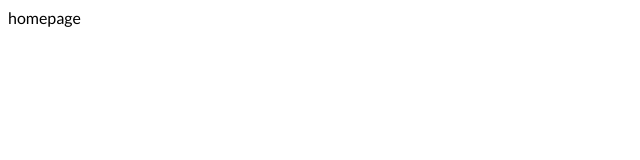
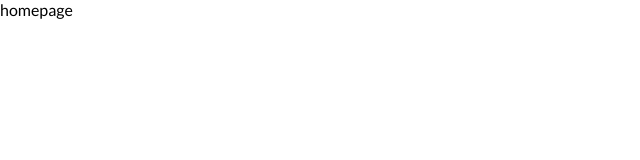
Before and after one commit to m-zs/auction-house-client, a React (Create React App) app: page / in a window 1280 px wide. Shown: the top 160 px of the page, without its empty margins (0-640 px from the left). Built offline with nearby package versions, Linux system fonts and the light colour scheme.

Commit message:
chore: add theme

```diff
--- a/src/index.tsx
+++ b/src/index.tsx
@@ -1,8 +1,9 @@
 import React from "react";
 import ReactDOM from "react-dom";
 import { ApolloClient, InMemoryCache, ApolloProvider } from "@apollo/client";
+import { ThemeProvider } from "styled-components";
 
-import { GlobalStyle } from "styles/globalStyle";
+import { GlobalStyle, theme } from "styles";
 import App from "./components/App";
 
 const client = new ApolloClient({
@@ -13,8 +14,10 @@ const client = new ApolloClient({
 ReactDOM.render(
   <React.StrictMode>
     <ApolloProvider client={client}>
-      <GlobalStyle />
-      <App />
+      <ThemeProvider theme={theme}>
+        <GlobalStyle />
+        <App />
+      </ThemeProvider>
     </ApolloProvider>
   </React.StrictMode>,
   document.getElementById("root")
--- a/src/styles/globalStyle.ts
+++ b/src/styles/globalStyle.ts
@@ -5,7 +5,11 @@ import { fonts } from "./fonts";
 export const GlobalStyle = createGlobalStyle`
   ${fonts}
 
-  body {
-    font-family: 'Lato';
-  }
+  ${({ theme }) => `
+    body {
+      font-family: ${theme.fonts.main};
+      padding: 0;
+      margin: 0;
+    }
+  `}
 `;
--- /dev/null
+++ b/src/styles/index.ts
@@ -0,0 +1,2 @@
+export { GlobalStyle } from "./globalStyle";
+export { theme } from "./theme";
--- /dev/null
+++ b/src/styles/theme.ts
@@ -0,0 +1,6 @@
+export const theme = {
+  fonts: {
+    main: "Lato",
+    highlight: "Montserrat",
+  },
+};
--- a/tsconfig.json
+++ b/tsconfig.json
@@ -23,7 +23,6 @@
     "baseUrl": "./src"
   },
   "include": [
-    "src",
-    "typings"
+    "src"
   ]
 }
```
Also changed, not shown: src/typings/styled.d.ts (added, +7 -0 lines).
